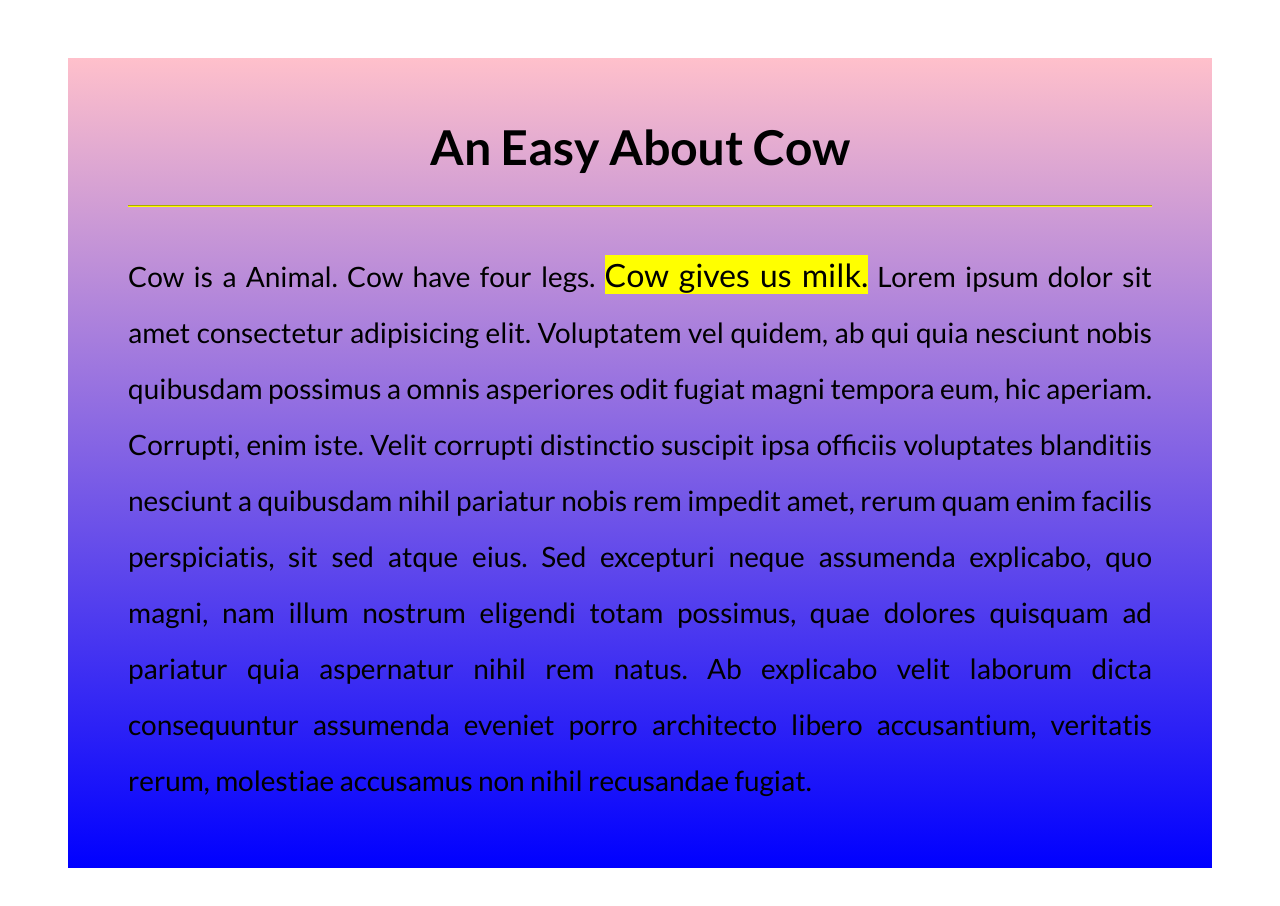
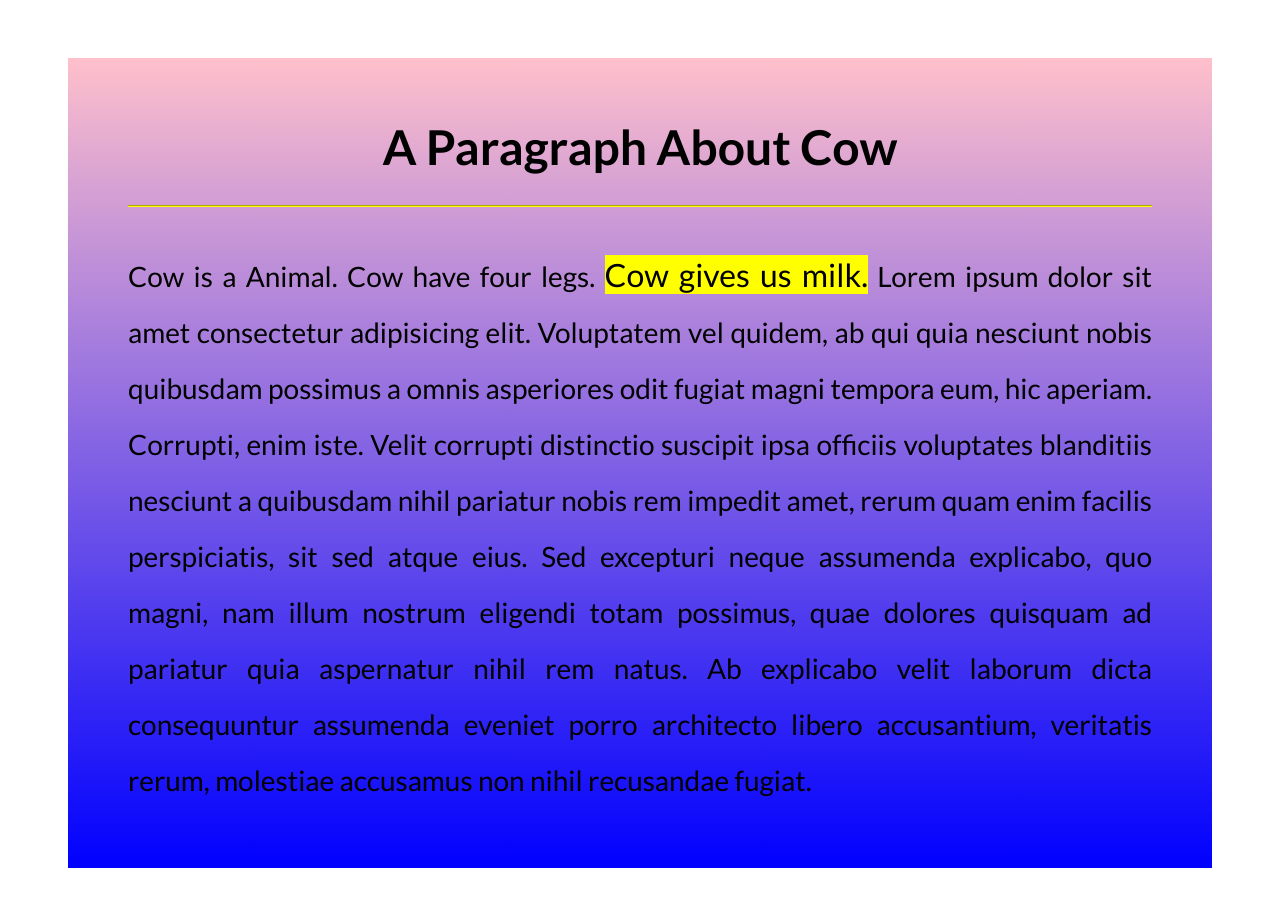
Before and after one commit to taibur171/conceptual-html-css-, a plain HTML site: page index.html in a window 1280 px wide. Shown: the part 802-1708 px from the top of the page. Drawn offline with Linux system fonts and the light colour scheme.

Commit message:
A paragraph about cow

```diff
--- a/index.html
+++ b/index.html
@@ -16,7 +16,7 @@
     </div>
     <div class="article">
         <!-- content -->
-        <h2>An Easy About Cow</h2>
+        <h2>A Paragraph About Cow</h2>
         <p>Cow is a Animal. Cow have four legs. <span class="imp">Cow gives us milk.</span> Lorem ipsum dolor sit amet consectetur adipisicing elit. Voluptatem vel quidem, ab qui quia nesciunt nobis quibusdam possimus a omnis asperiores odit fugiat magni tempora eum, hic aperiam. Corrupti, enim iste. Velit corrupti distinctio suscipit ipsa officiis voluptates blanditiis nesciunt a quibusdam nihil pariatur nobis rem impedit amet, rerum quam enim facilis perspiciatis, sit sed atque eius. Sed excepturi neque assumenda explicabo, quo magni, nam illum nostrum eligendi totam possimus, quae dolores quisquam ad pariatur quia aspernatur nihil rem natus. Ab explicabo velit laborum dicta consequuntur assumenda eveniet porro architecto libero accusantium, veritatis rerum, molestiae accusamus non nihil recusandae fugiat.</p>
     </div>
     <div id="cow-type">
```
